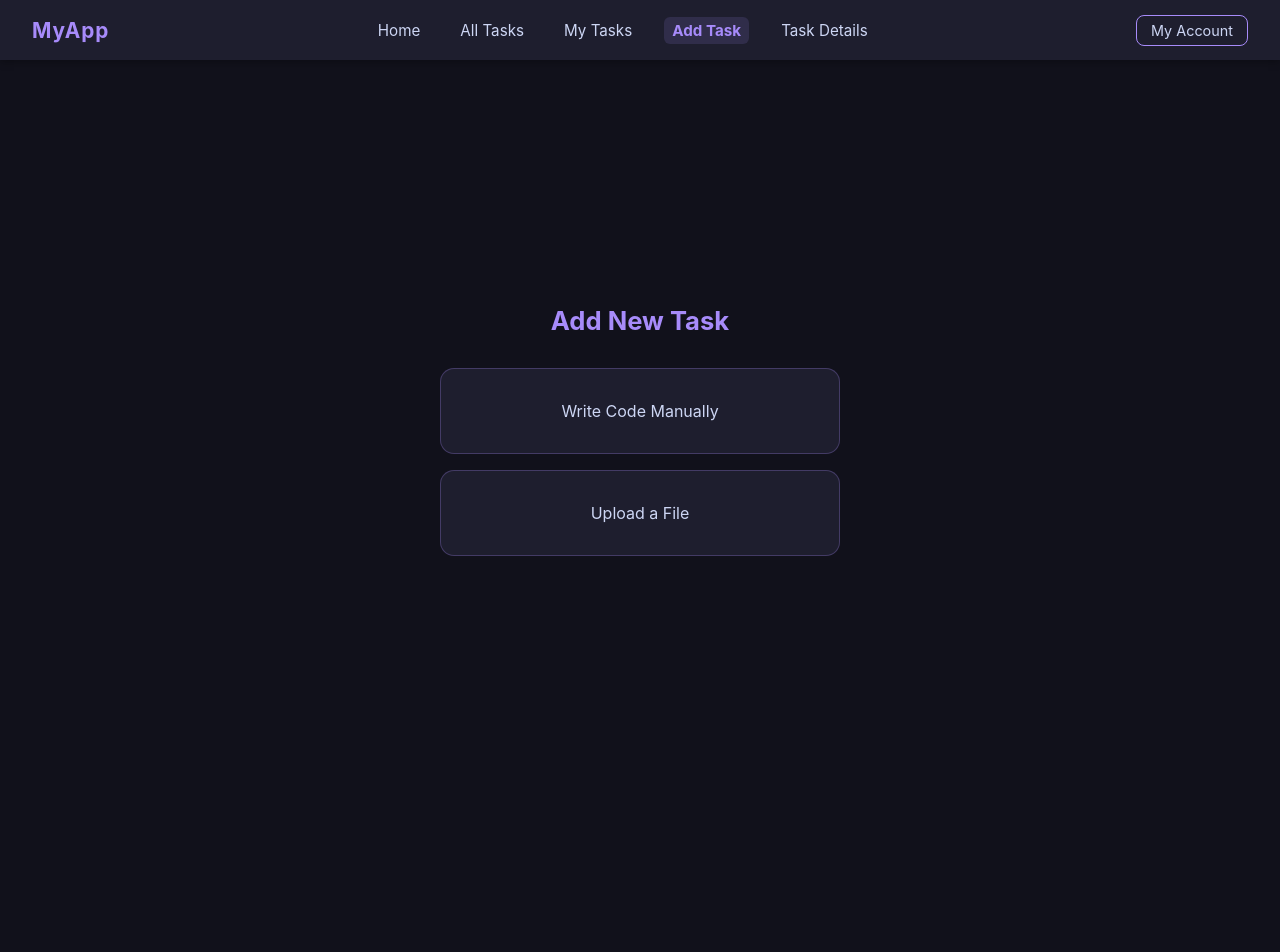
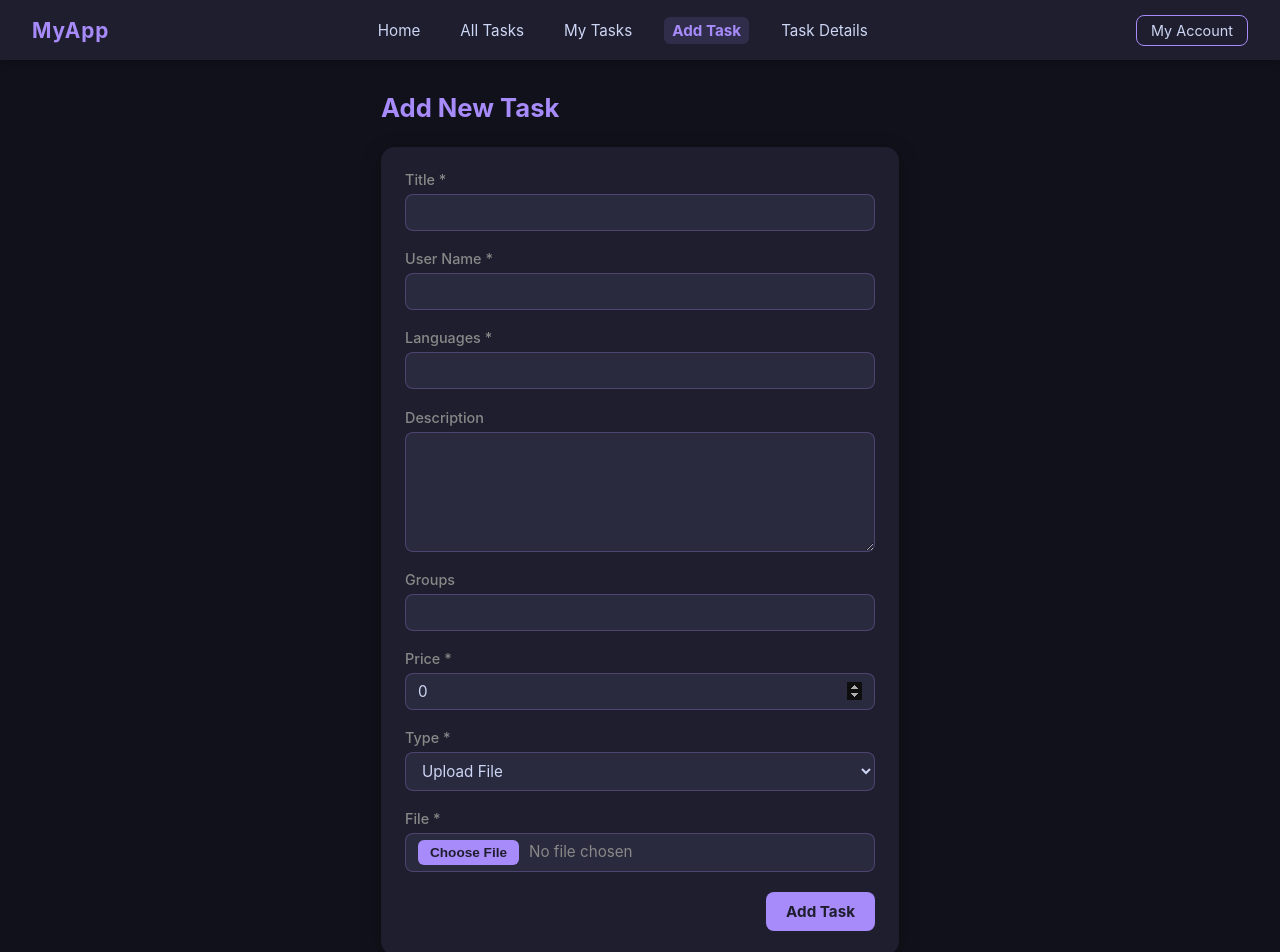
Before and after one commit to Hackathon-2026-CR/CodeReview, a React (Vite) app in the folder client/: page /add-task in a window 1280 px wide. Shown: the top 952 px of the page. Before the commit the page ends 800 px from the top, so only its background shows below. Built offline with nearby package versions, Linux system fonts and the light colour scheme.

Commit message:
end of add task

```diff
--- a/client/src/pages/AddTaskPage.jsx
+++ b/client/src/pages/AddTaskPage.jsx
@@ -1,24 +1,24 @@
-import React, { useState } from "react";
+import { useState } from "react";
 import "../styles/AddTaskPage.css";
 import Navbar from "../components/Navbar";
 import { useNavigate } from "react-router-dom";
 
 export default function AddTaskPage() {
   const navigate = useNavigate();
+  const [loading, setLoading] = useState(false);
+  const [mode, setMode] = useState("file");
+  const [fileKey, setFileKey] = useState(0);
 
   const [taskData, setTaskData] = useState({
     title: "",
-    user_name: "",
+    user_name: localStorage.getItem("username") || "",
     languages: "",
     description: "",
     groups: "",
     price: 0,
     code: "",
     file: null,
-    mode: null,
   });
-
-  const [loading, setLoading] = useState(false);
 
   const handleChange = (e) => {
     const { name, value, files } = e.target;
@@ -31,146 +31,133 @@ export default function AddTaskPage() {
     }
   };
 
+  const resetForm = () => {
+    setTaskData({
+      title: "",
+      user_name: localStorage.getItem("username") || "",
+      languages: "",
+      description: "",
+      groups: "",
+      price: 0,
+      code: "",
+      file: null,
+    });
+    setFileKey((prev) => prev + 1);
+  };
+
   const handleSubmit = async () => {
-    if (!taskData.title || !taskData.user_name || !taskData.price) {
-      alert("Please fill in all required fields: Title, User Name, Price.");
+    if (
+      !taskData.title ||
+      !taskData.user_name ||
+      !taskData.languages ||
+      !taskData.price ||
+      (mode === "manual" && !taskData.code) ||
+      (mode === "file" && !taskData.file)
+    ) {
+      alert(
+        "Please fill all required fields: Title, User Name, Languages, Price" +
+          (mode === "manual" ? ", Code" : ", File"),
+      );
       return;
     }
 
     setLoading(true);
 
-    const url =
-      taskData.mode === "file"
-        ? "http://localhost:8000/api/tasks/add-task-file"
-        : "http://localhost:8000/api/tasks/add-task";
+    try {
+      let response;
 
-    const body =
-      taskData.mode === "file"
-        ? (() => {
-            const formData = new FormData();
-            Object.entries(taskData).forEach(([key, value]) => {
-              if (value && key !== "mode") formData.append(key, value);
-            });
-            return formData;
-          })()
-        : JSON.stringify({
-            ...taskData,
-            file: undefined,
-            mode: undefined,
-          });
+      if (mode === "file") {
+        const formData = new FormData();
+        formData.append("title", taskData.title);
+        formData.append("user_name", taskData.user_name);
+        formData.append("languages", taskData.languages);
+        formData.append("description", taskData.description);
+        formData.append("groups", taskData.groups);
+        formData.append("price", taskData.price);
+        formData.append("file", taskData.file);
 
-    const headers =
-      taskData.mode === "manual" ? { "Content-Type": "application/json" } : {};
+        response = await fetch(
+          "http://localhost:8000/api/tasks/add-task-file",
+          {
+            method: "POST",
+            body: formData,
+          },
+        );
+      } else {
+        response = await fetch("http://localhost:8000/api/tasks/add-task", {
+          method: "POST",
+          headers: { "Content-Type": "application/json" },
+          body: JSON.stringify({
+            title: taskData.title,
+            user_name: taskData.user_name,
+            languages: taskData.languages,
+            description: taskData.description,
+            groups: taskData.groups,
+            price: taskData.price,
+            code: taskData.code,
+          }),
+        });
+      }
 
-    try {
-      const response = await fetch(url, {
-        method: "POST",
-        headers,
-        body,
-      });
-      const data = await response.json();
+      if (response.status === 400) {
+        alert("Invalid data. Please check your inputs.");
+        return;
+      }
+      if (response.status === 401) {
+        alert("You are not logged in.");
+        return;
+      }
+      if (!response.ok) {
+        alert("Something went wrong. Please try again.");
+        return;
+      }
 
-      setTaskData({
-        title: "",
-        user_name: "",
-        languages: "",
-        description: "",
-        groups: "",
-        price: 0,
-        code: "",
-        file: null,
-        mode: taskData.mode,
-      });
-
-      alert("Task added successfully!");
+      resetForm();
       navigate("/all-tasks");
     } catch (err) {
-      console.error("Error adding task:", err);
-      alert("Error adding task!");
+      alert("Network error. Check your internet connection.");
     } finally {
       setLoading(false);
     }
   };
 
-  if (!taskData.mode) {
-    return (
-      <div>
-        <Navbar />
-        <div className="add-task-mode-select">
-          <h1 className="add-task-mode-title">Add New Task</h1>
-          <button
-            className="add-task-mode-btn"
-            onClick={() => setTaskData({ ...taskData, mode: "manual" })}
-          >
-            Write Code Manually
-          </button>
-          <button
-            className="add-task-mode-btn"
-            onClick={() => setTaskData({ ...taskData, mode: "file" })}
-          >
-            Upload a File
-          </button>
-        </div>
-      </div>
-    );
-  }
-
   return (
     <div>
       <Navbar />
       <div className="add-task-container">
-        <div className="add-task-header">
-          <h1 className="add-task-title">
-            {taskData.mode === "manual"
-              ? "Add Task — Manual"
-              : "Add Task — File"}
-          </h1>
-          <button
-            className="add-task-back-btn"
-            onClick={() => setTaskData({ ...taskData, mode: null })}
-          >
-            ← Change method
-          </button>
-        </div>
+        <h1 className="add-task-title">Add New Task</h1>
 
         <div className="add-task-card">
-          {/* Title */}
           <div className="add-task-field">
             <label className="add-task-label">Title *</label>
             <input
               className="add-task-input"
-              type="text"
               name="title"
               value={taskData.title}
               onChange={handleChange}
             />
           </div>
 
-          {/* User Name */}
           <div className="add-task-field">
             <label className="add-task-label">User Name *</label>
             <input
               className="add-task-input"
-              type="text"
               name="user_name"
               value={taskData.user_name}
               onChange={handleChange}
             />
           </div>
 
-          {/* Languages */}
           <div className="add-task-field">
-            <label className="add-task-label">Languages</label>
+            <label className="add-task-label">Languages *</label>
             <input
               className="add-task-input"
-              type="text"
               name="languages"
               value={taskData.languages}
               onChange={handleChange}
             />
           </div>
 
-          {/* Description */}
           <div className="add-task-field">
             <label className="add-task-label">Description</label>
             <textarea
@@ -181,32 +168,40 @@ export default function AddTaskPage() {
             />
           </div>
 
-          {/* Groups */}
           <div className="add-task-field">
             <label className="add-task-label">Groups</label>
             <input
               className="add-task-input"
-              type="text"
               name="groups"
               value={taskData.groups}
               onChange={handleChange}
             />
           </div>
 
-          {/* Price */}
           <div className="add-task-field">
             <label className="add-task-label">Price *</label>
             <input
+              type="number"
               className="add-task-input"
-              type="number"
               name="price"
               value={taskData.price}
               onChange={handleChange}
             />
           </div>
 
-          {/* Code ou File */}
-          {taskData.mode === "manual" ? (
+          <div className="add-task-field">
+            <label className="add-task-label">Type *</label>
+            <select
+              className="add-task-input"
+              value={mode}
+              onChange={(e) => setMode(e.target.value)}
+            >
+              <option value="manual">Manual Code</option>
+              <option value="file">Upload File</option>
+            </select>
+          </div>
+
+          {mode === "manual" ? (
             <div className="add-task-field">
               <label className="add-task-label">Code *</label>
               <textarea
@@ -220,18 +215,22 @@ export default function AddTaskPage() {
             <div className="add-task-field">
               <label className="add-task-label">File *</label>
               <input
+                key={fileKey}
+                type="file"
                 className="add-task-input"
-                type="file"
                 name="file"
                 onChange={handleChange}
               />
-              {taskData.file && <p>Selected file: {taskData.file.name}</p>}
+              {taskData.file && (
+                <p className="add-task-file-name">
+                  Selected: {taskData.file.name}
+                </p>
+              )}
             </div>
           )}
 
           <button
             className="add-task-btn"
-            type="button"
             onClick={handleSubmit}
             disabled={loading}
           >
--- a/client/src/styles/AddTaskPage.css
+++ b/client/src/styles/AddTaskPage.css
@@ -1,73 +1,16 @@
+/* AddTaskPage.css */
+
 .add-task-container {
   max-width: 550px;
   margin: 2rem auto;
   padding: 0 1rem;
 }
 
-.add-task-header {
-  display: flex;
-  align-items: center;
-  justify-content: space-between;
-  margin-bottom: 1.5rem;
-}
-
 .add-task-title {
   font-size: 1.6rem;
   font-weight: bold;
   color: #a78bfa;
-  margin-bottom: 0;
-}
-
-
-.add-task-mode-select {
-  display: flex;
-  flex-direction: column;
-  align-items: center;
-  justify-content: center;
-  gap: 1rem;
-  min-height: calc(100vh - 60px);
-}
-
-.add-task-mode-title {
-  font-size: 1.6rem;
-  font-weight: bold;
-  color: #a78bfa;
-  margin-bottom: 1rem;
-  text-align: center;
-}
-
-.add-task-mode-btn {
-  width: 100%;
-  max-width: 400px;
-  padding: 2rem 1rem;
-  border-radius: 14px;
-  border: 1px solid #a78bfa44;
-  background-color: #1e1e2e;
-  color: #cdd6f4;
-  font-size: 1rem;
-  cursor: pointer;
-  transition:
-    background 0.2s,
-    border 0.2s,
-    color 0.2s;
-}
-
-.add-task-mode-btn:hover {
-  background-color: #a78bfa22;
-  border-color: #a78bfa;
-  color: #a78bfa;
-}
-
-.add-task-back-btn {
-  background: transparent;
-  border: none;
-  color: #a78bfa;
-  cursor: pointer;
-  font-size: 0.9rem;
-}
-
-.add-task-back-btn:hover {
-  text-decoration: underline;
+  margin-bottom: 1.5rem;
 }
 
 .add-task-card {
@@ -115,6 +58,13 @@
   min-height: 120px;
 }
 
+/* Select */
+.add-task-input option {
+  background-color: #2a2a3e;
+  color: #cdd6f4;
+}
+
+/* File input */
 .add-task-input[type="file"] {
   padding: 6px 12px;
   cursor: pointer;
@@ -131,8 +81,28 @@
   font-size: 0.85rem;
   font-weight: bold;
   margin-right: 10px;
+  transition: background 0.2s;
 }
 
+.add-task-input[type="file"]::-webkit-file-upload-button:hover {
+  background-color: #c4b5fd;
+}
+
+/* Number input arrows */
+.add-task-input[type="number"]::-webkit-inner-spin-button,
+.add-task-input[type="number"]::-webkit-outer-spin-button {
+  opacity: 1;
+  filter: invert(1);
+}
+
+/* File selected text */
+.add-task-file-name {
+  color: #888;
+  font-size: 0.85rem;
+  margin-top: 2px;
+}
+
+/* Submit button */
 .add-task-btn {
   background-color: #a78bfa;
   border: none;
@@ -143,9 +113,16 @@
   font-size: 0.95rem;
   font-weight: bold;
   align-self: flex-end;
-  transition: background 0.2s;
+  transition:
+    background 0.2s,
+    opacity 0.2s;
 }
 
 .add-task-btn:hover {
   background-color: #c4b5fd;
 }
+
+.add-task-btn:disabled {
+  opacity: 0.5;
+  cursor: not-allowed;
+}
```
